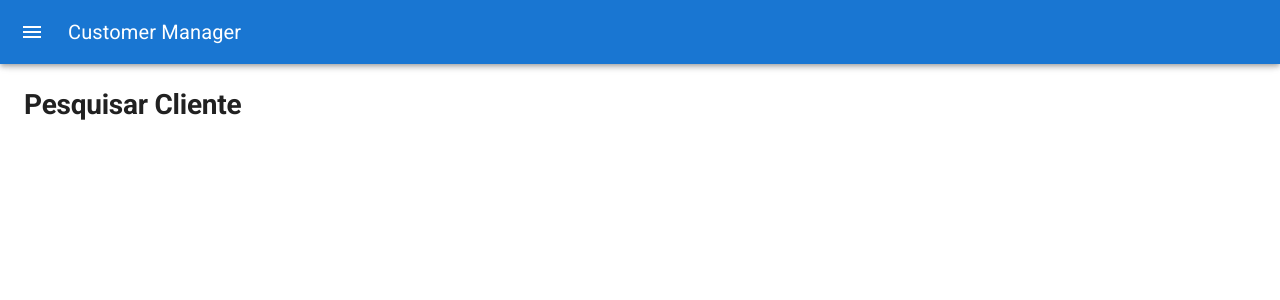
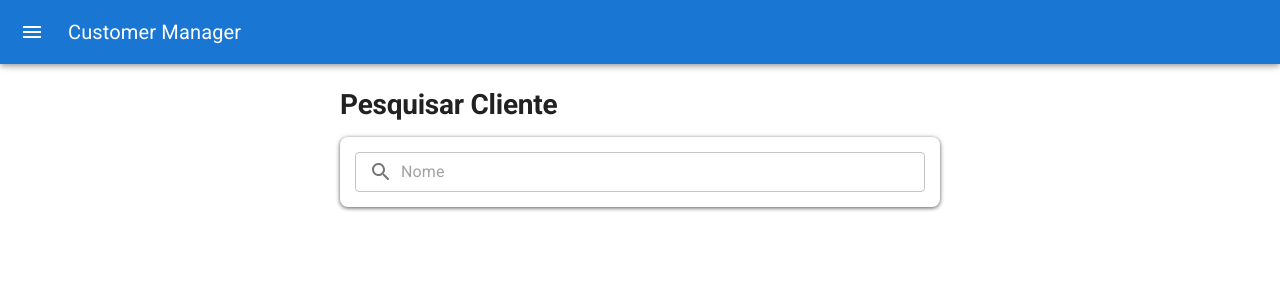
Before and after one commit to drewdomi/CustomerManager-client, a React (Vite) app: page /search in a window 1280 px wide. Shown: the top 300 px of the page. Built offline with nearby package versions, Linux system fonts and the light colour scheme.

Commit message:
feat: initial search style

```diff
--- a/src/components/CustomerSearch.tsx
+++ b/src/components/CustomerSearch.tsx
@@ -1,7 +1,17 @@
-import { Typography } from "@mui/material";
+import { Typography, Box, FormControl, TextField, InputAdornment } from "@mui/material";
+import SearchRoundedIcon from '@mui/icons-material/SearchRounded';
 
 function CustomerSearch() {
   return (
+    <Box
+      sx={{
+        display: "flex",
+        flexDirection: "column",
+        maxWidth: "600px",
+        margin: "auto",
+        gap: "15px",
+      }}
+    >
       <Typography
         variant='h2'
         fontSize="28px"
@@ -9,6 +19,36 @@ function CustomerSearch() {
       >
         Pesquisar Cliente
       </Typography>
+      <Box
+        sx={{
+          display: "flex",
+          gap: "10px",
+          boxShadow: "0 1px 4px #000000aa",
+          padding: "15px",
+          borderRadius: 2,
+        }}
+      >
+        <FormControl
+          sx={{
+            display: "flex",
+            flexGrow: 1,
+          }}
+        >
+          <TextField
+            placeholder="Nome"
+            size='small'
+            onChange={e => console.log(e.target.value)}
+            InputProps={{
+              startAdornment: (
+                <InputAdornment position="start">
+                  <SearchRoundedIcon />
+                </InputAdornment>
+              ),
+            }}
+          />
+        </FormControl>
+      </Box>
+    </Box>
   );
 }
 
```
Lines whose indentation alone changed are shown as unchanged.
